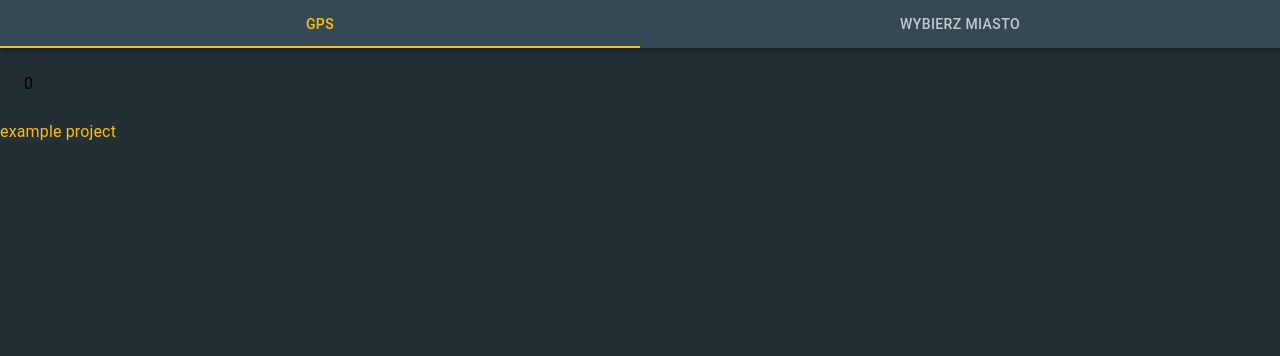
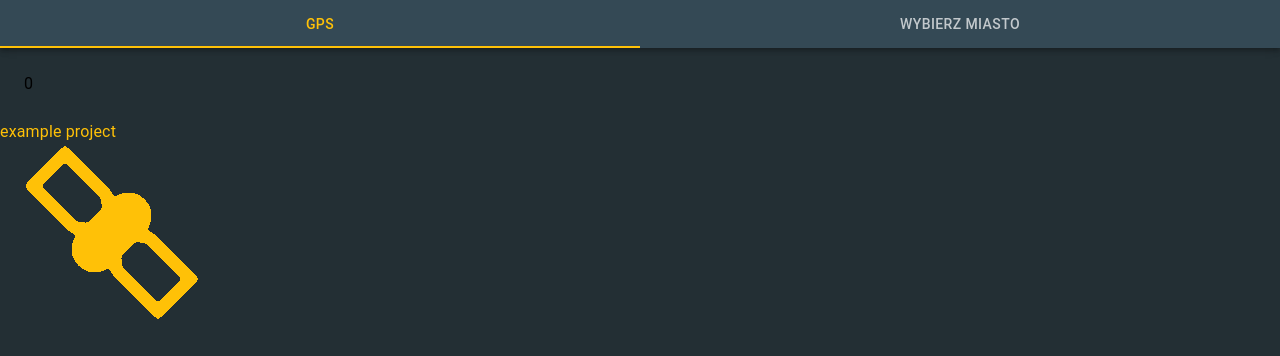
Before and after one commit to Niesyto/zanieczyszczeniePowietrza, a React (Create React App) app in the folder zanieczyszczeniepowietrza/: page / in a window 1280 px wide. Shown: the top 356 px of the page. Built offline with nearby package versions, Linux system fonts and the light colour scheme.

Commit message:
First attempt at loading gif

```diff
--- a/zanieczyszczeniepowietrza/src/App.js
+++ b/zanieczyszczeniepowietrza/src/App.js
@@ -1,5 +1,8 @@
 import React from 'react';
 import MenuBar from './MenuBar.js';
+import Typography from '@material-ui/core/Typography';
+
+import gif from './GPS.gif'
 
 function App() {
   const [mode, setMode] = React.useState(0);
@@ -10,6 +13,12 @@ function App() {
         mode={mode}
         setMode={setMode}
       />
+
+      <Typography color='secondary'>
+        example project
+      </Typography>
+
+      <img src={gif} alt="Gif with a satelite"/>
     </>
   );
 }
--- a/zanieczyszczeniepowietrza/src/index.js
+++ b/zanieczyszczeniepowietrza/src/index.js
@@ -4,7 +4,7 @@ import App from './App';
 import * as serviceWorker from './serviceWorker';
 import { MuiThemeProvider, createMuiTheme } from "@material-ui/core/styles";
 import './index.css'
-import Typography from '@material-ui/core/Typography';
+
 
 
 const theme = createMuiTheme({
@@ -35,11 +35,7 @@ console.log(theme);
 
 ReactDOM.render(
     <MuiThemeProvider theme={theme}>
-
         <App />
-        <Typography  color='secondary'>
-          example project
-        </Typography>
     </MuiThemeProvider>
 
 , document.getElementById('root'));
```
Also changed, not shown: zanieczyszczeniepowietrza/src/GPS.gif (added).
